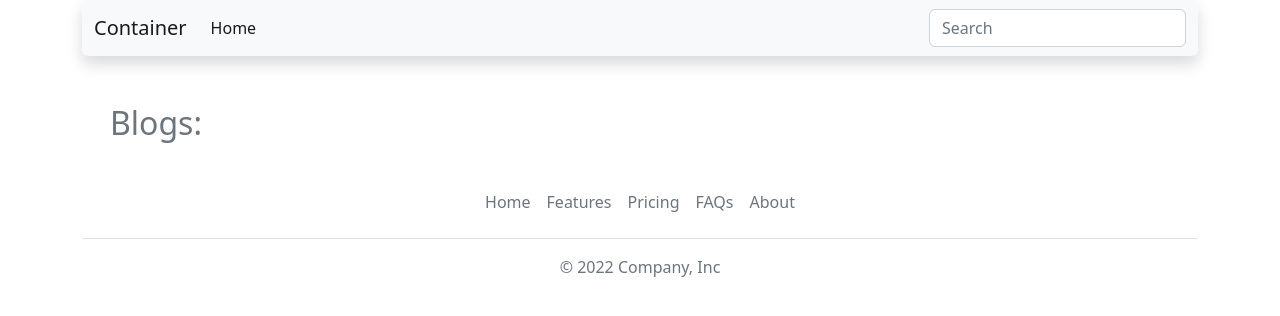
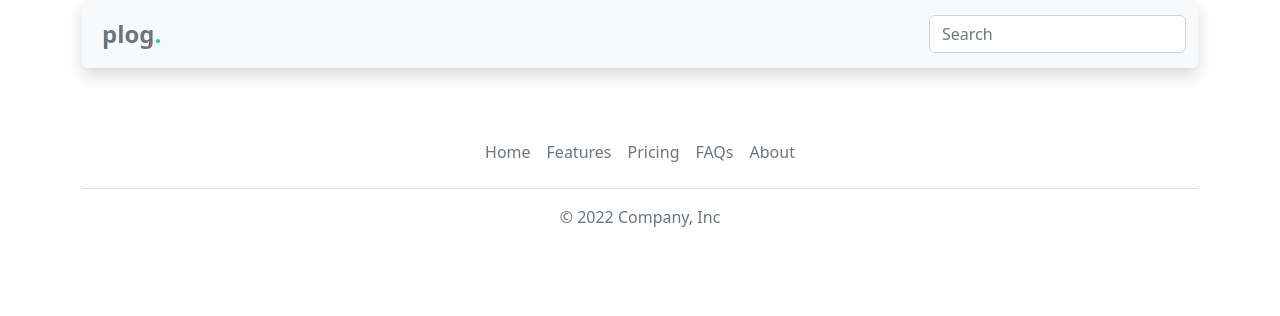
Before and after one commit to santoshrai55/dbe_blogapp, a Django app: page / in a window 1280 px wide. Shown: the top 316 px of the page. Run offline with Django 4.2, Linux system fonts and the light colour scheme; data that the repository does not hold is empty.

Commit message:
chnages in the  templates

```diff
--- a/blog/templates/blog/list.html
+++ b/blog/templates/blog/list.html
@@ -1,6 +1,6 @@
-{% extends "base.html" %} {% block header-footer %} <h1 class="text-secondary mt-5 fs-2">Blogs:</h1>
-<ul class="mt-3"> {% for item in posts %} <a href="{{ item.get_absolute_url }}" class="text-decoration-none">
-    <li class="list-unstyled mt-2 fs-5 text-primary">{{item.title}} <span class="text-secondary fw-lighter fs-6"> by
-        {{item.author.first_name}} on {{item.publish}}</span>
-    </li>
-  </a> {% endfor %} </ul> {% comment %} block {% endcomment %} {% endblock header-footer %}
+{% extends "base.html" %} {% block header-footer %} <ul class="mt-5"> {% for item in posts %} <a
+        href="{{ item.get_absolute_url }}" class="text-decoration-none">
+        <li class="list-unstyled mt-2 fs-5 text-primary">{{item.title}} <span class="text-secondary fw-lighter fs-6"> by
+                {{item.author.first_name}} on {{item.publish}}</span>
+        </li>
+    </a> {% endfor %} </ul> {% comment %} block {% endcomment %} {% endblock header-footer %}
--- a/templates/base.html
+++ b/templates/base.html
@@ -15,8 +15,8 @@
     <div class="container">
         <!-- -----Nav Bar --- -->
         <nav class="navbar navbar-expand-lg navbar-light bg-light rounded shadow" aria-label="Eighth navbar example">
-            <div class="container">
-                <a class="navbar-brand" href="#">Container</a>
+            <div class="container fs-4">
+                <!-- <a class="navbar-brand" href="#">Container</a> -->
                 <button class="navbar-toggler" type="button" data-bs-toggle="collapse"
                     data-bs-target="#navbarsExample07" aria-controls="navbarsExample07" aria-expanded="false"
                     aria-label="Toggle navigation">
@@ -25,7 +25,8 @@
                 <div class="collapse navbar-collapse" id="navbarsExample07">
                     <ul class="navbar-nav me-auto mb-2 mb-lg-0">
                         <li class="nav-item">
-                            <a class="nav-link active" aria-current="page" href="{% url 'blog:post_list' %}">Home</a>
+                            <a class="nav-link active fw-bold text-secondary" aria-current="page"
+                                href="{% url 'blog:post_list' %}">plog<span class="text-info">.</span> </a>
                         </li>
                         <!-- <li class="nav-item">
                             <a class="nav-link" href="#">Link</a>
```
